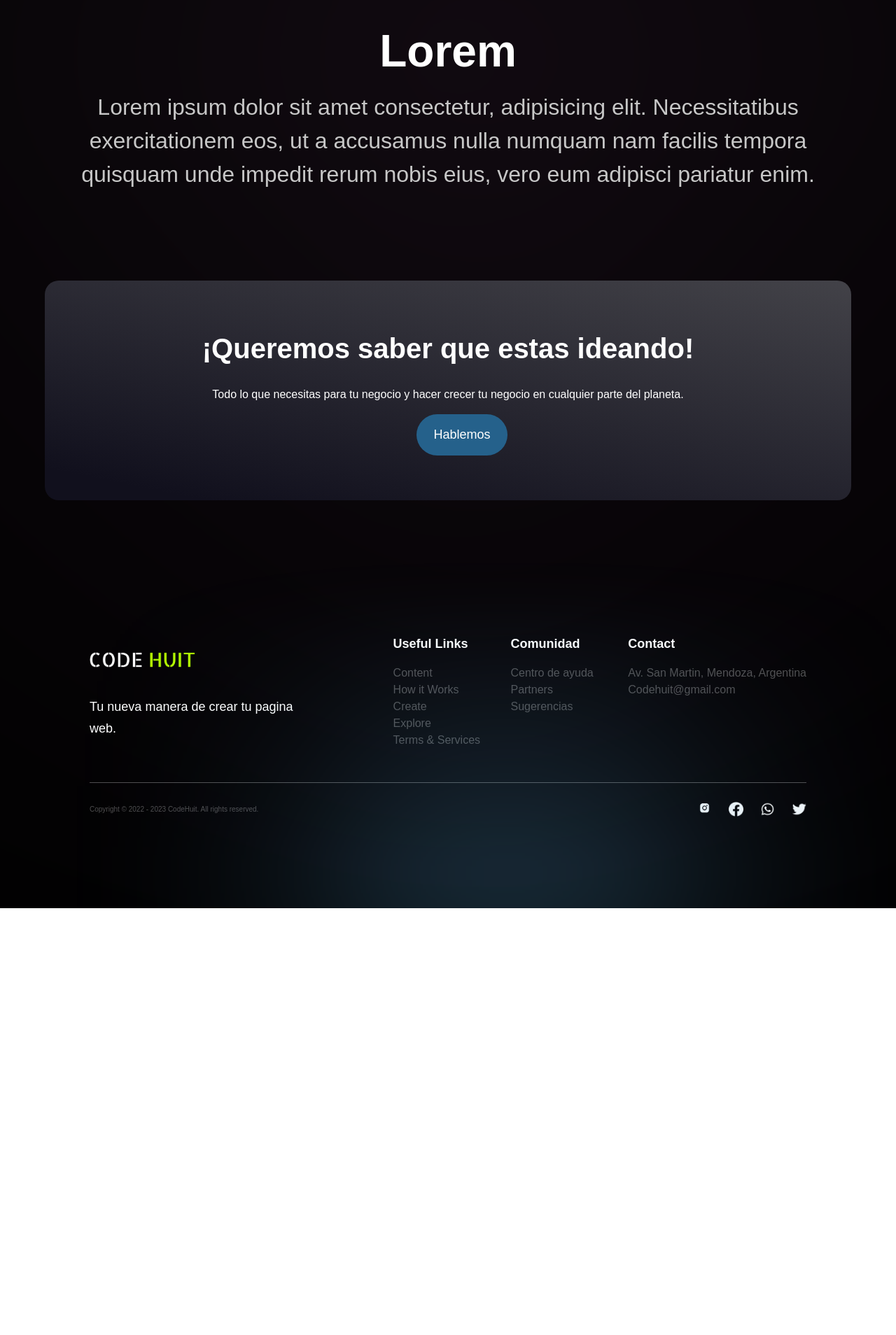
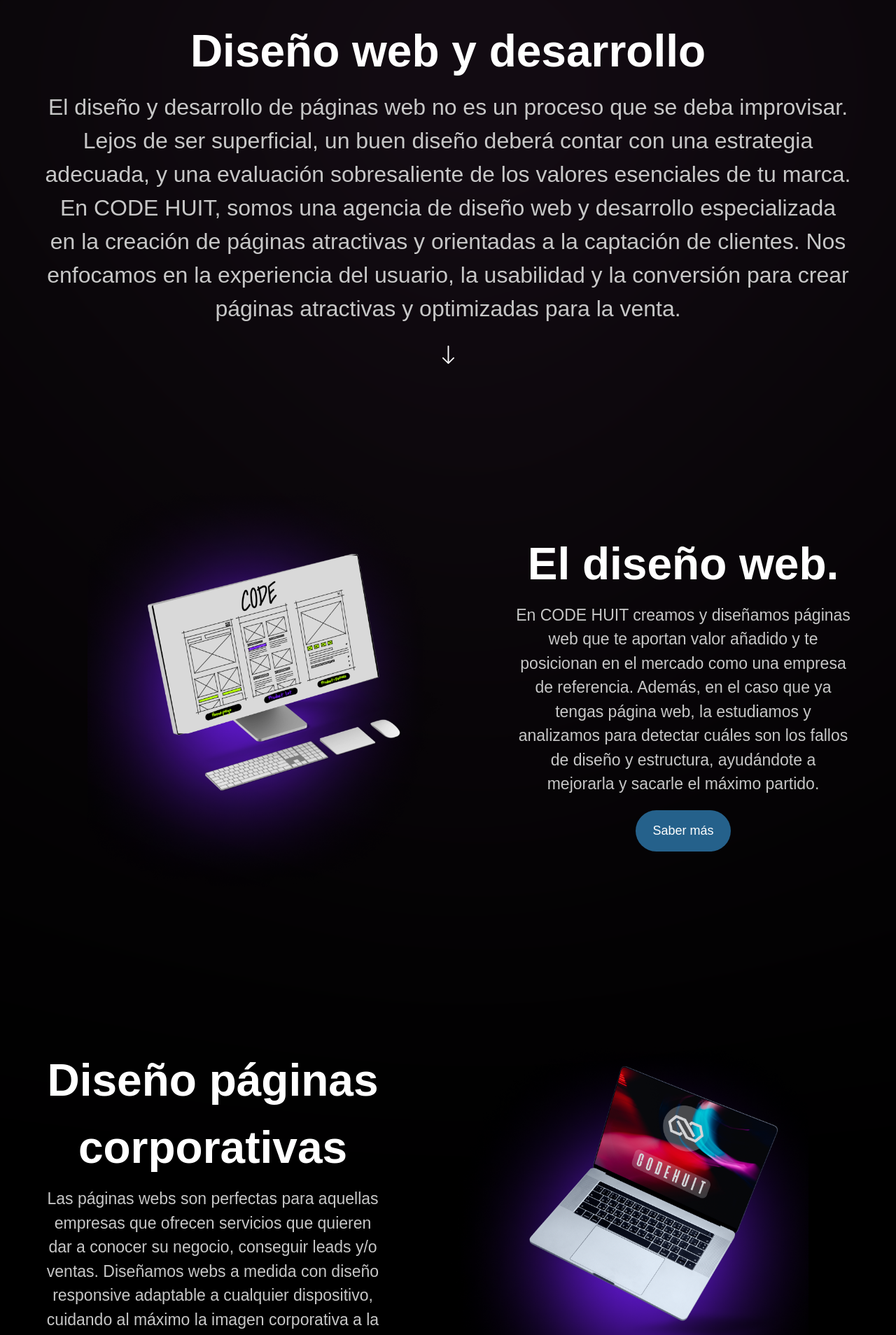
Before and after one commit to nathzw/CodeHuit1, a Next.js app: page /landing/Desarrollo in a window 1280 px wide. Shown: the part 860-2768 px from the top of the page at 70% size. Before the commit the page ends 2158 px from the top, so only its background shows below. Built offline with nearby package versions, Linux system fonts and the light colour scheme.

Commit message:
desarrollo

```diff
--- /dev/null
+++ b/components/Button2.jsx
@@ -0,0 +1,13 @@
+import react from "react";
+import styles from "../styles";
+
+const Button2 = ({styles}) => (
+    <button
+    type="button"
+    className={`cursor-pointer hover:text-[#b4ff00] h-fit py-4 px-6 font-normal font-medium text-[18px] text-white bg-[#25618b] rounded-[32px] gap-[12px] outline-none ${styles}`}
+    ><a href="/contact">Saber más</a>
+
+    </button>
+)
+
+export default Button2;
--- a/pages/landing/Desarrollo.js
+++ b/pages/landing/Desarrollo.js
@@ -4,6 +4,9 @@
 import HeroD from "../../sections/HeroD";
 import { CTA } from "../../sections";
 import AbautD from "../../sections/AbautD";
+import GetStarteD from "../../sections/GetStartD";
+import WhatsNewD from "../../sections/WhatsNewD";
+import GetStarteD1 from "../../sections/GetStartD1";
 const desarrollo = () => {
   return (
     <div className="overflow-hidden bg-black ">
@@ -13,8 +16,13 @@
         <AbautD />
       </div>
       <div className="relative">
+      <GetStarteD />
+      <WhatsNewD />
+      <GetStarteD1 />
+      </div>
+      <div className="relative">
+
         <CTA />
-
       </div>
       <Footer />
     </div>
--- a/sections/AbautD.jsx
+++ b/sections/AbautD.jsx
@@ -11,15 +11,27 @@
     <div
       className={`${styles.innerWidth} mx-auto ${styles.flexCenter} flex-col`}
     >
-      <TitleText title={<>Lorem</>}/>
+      <TitleText title={<>Diseño web y desarrollo</>} />
       <motion.p
         variants={fadeIn("up", "tween", 0.2, 1)}
         className="mt-[8px] font-normal sm:text-[32px] text-[20px] text-center text-secondary-white"
       >
-        Lorem ipsum dolor sit amet consectetur, adipisicing elit. Necessitatibus
-        exercitationem eos, ut a accusamus nulla numquam nam facilis tempora
-        quisquam unde impedit rerum nobis eius, vero eum adipisci pariatur enim.
+        El diseño y desarrollo de páginas web no es un proceso que se deba
+        improvisar. Lejos de ser superficial, un buen diseño deberá contar con
+        una estrategia adecuada, y una evaluación sobresaliente de los valores
+        esenciales de tu marca. En CODE HUIT, somos una agencia de diseño web y
+        desarrollo especializada en la creación de páginas atractivas y
+        orientadas a la captación de clientes. Nos enfocamos en la experiencia
+        del usuario, la usabilidad y la conversión para crear páginas atractivas
+        y optimizadas para la venta.
       </motion.p>
+      <motion.img
+      variants={fadeIn("up", "tween", 0.3, 1)}
+      src="../arrow-down.svg"
+      alt="flecha"
+      className="w-[18px] h-[28px] object-contain mt-[28px]"
+      >
+      </motion.img>
     </div>
   </section>
 );
--- /dev/null
+++ b/sections/GetStartD.jsx
@@ -0,0 +1,52 @@
+"use client";
+import react from "react";
+import styles from "../styles";
+import { motion } from "framer-motion";
+import { TitleText } from "../components";
+import { fadeIn } from "../utils/motion";
+import Button2 from "../components/Button2";
+import straggerContainer from  "../utils/motion"
+const GetStarteD = () => (
+  <section className={`${styles.paddings} relative z-10`}>
+    <motion.div
+    variants={straggerContainer}
+    initial="hidden"
+    whileInView="show"
+    viewport={{once: 'false', amount:0.25}}
+      className={`${styles.innerWidth} mx-auto flex lg:flex-row flex-col gap-8`}
+    >
+      <div className={`flex-1 ${styles.flexCenter}`}>
+        <img
+          src="../compuDesa1.png"
+          alt="desarrollo1"
+          className="w-[90%] h-[90%] object-contain"
+        />
+      </div>
+      <div className="flex-[0.75] flex justify-center text-center flex-col">
+        <TitleText
+
+          title={
+            <>
+              El diseño web.
+            </>
+          }
+        ></TitleText>
+        <motion.p
+          className="mt-[8px] font-normal text-[28px] text-center sm:text-[23px] text-secondary-white"
+          variants={fadeIn("up", "tween", 0.2, 1)}
+        >
+          En CODE HUIT creamos y diseñamos páginas web que te aportan valor
+          añadido y te posicionan en el mercado como una empresa de referencia.
+          Además, en el caso que ya tengas página web, la estudiamos y
+          analizamos para detectar cuáles son los fallos de diseño y estructura,
+          ayudándote a mejorarla y sacarle el máximo partido.
+        </motion.p>
+        <div className={`${styles.flexCenter} mt-[20px]`}>
+          <Button2 />
+        </div>
+      </div>
+    </motion.div>
+  </section>
+);
+
+export default GetStarteD;
--- /dev/null
+++ b/sections/GetStartD1.jsx
@@ -0,0 +1,52 @@
+"use client";
+import react from "react";
+import styles from "../styles";
+import { motion } from "framer-motion";
+import { TitleText } from "../components";
+import { fadeIn } from "../utils/motion";
+import Button2 from "../components/Button2";
+import straggerContainer from  "../utils/motion"
+
+const GetStarteD1 = () => (
+    <section className={`${styles.paddings} relative z-10`}>
+    <motion.div
+    variants={straggerContainer}
+    initial="hidden"
+    whileInView="show"
+    viewport={{once: 'false', amount:0.25}}
+      className={`${styles.innerWidth} mx-auto flex lg:flex-row flex-col gap-8`}
+    >
+      <div className={`flex-1 ${styles.flexCenter}`}>
+        <img
+          src="../compuDesa1.png"
+          alt="desarrollo1"
+          className="w-[90%] h-[90%] object-contain"
+        />
+      </div>
+      <div className="flex-[0.75] flex justify-center text-center flex-col">
+        <TitleText
+
+          title={
+            <>
+              El diseño web.
+            </>
+          }
+        ></TitleText>
+        <motion.p
+          className="mt-[8px] font-normal text-[28px] text-center sm:text-[23px] text-secondary-white"
+          variants={fadeIn("up", "tween", 0.2, 1)}
+        >
+          En CODE HUIT creamos y diseñamos páginas web que te aportan valor
+          añadido y te posicionan en el mercado como una empresa de referencia.
+          Además, en el caso que ya tengas página web, la estudiamos y
+          analizamos para detectar cuáles son los fallos de diseño y estructura,
+          ayudándote a mejorarla y sacarle el máximo partido.
+        </motion.p>
+        <div className={`${styles.flexCenter} mt-[20px]`}>
+          <Button2 />
+        </div>
+      </div>
+    </motion.div>
+  </section>
+)
+export default GetStarteD1;
--- /dev/null
+++ b/sections/WhatsNewD.jsx
@@ -0,0 +1,50 @@
+"use client";
+import React from "react";
+import styles from "../styles";
+import { motion } from "framer-motion";
+import straggerContainer, { fadeIn } from "../utils/motion";
+import { TitleText } from "../components";
+import { planetVariants } from "../utils/motion";
+import Button2 from "../components/Button2";
+const WhatsNewD = () => (
+  <section className={`${styles.paddings} relative z-10`}>
+    <motion.div
+      variants={straggerContainer}
+      initial="hidden"
+      whileInView="show"
+      viewport={{ once: "false", amount: 0.25 }}
+      className={`${styles.innerWidth} mx-auto flex lg:flex-row flex-col gap-8`}
+    >
+      <motion.div
+        variants={fadeIn("left", "tween", 0.2)}
+        className="flex-[0.75] flex justify-center text-center flex-col"
+      >
+        <TitleText title={<>Diseño páginas corporativas</>}></TitleText>
+        <motion.p
+          variants={fadeIn("up", "tween", 0.2, 1)}
+          className="mt-[8px] font-normal text-[28px] text-center sm:text-[23px] text-secondary-white"
+        >
+          Las páginas webs son perfectas para aquellas empresas que ofrecen
+          servicios que quieren dar a conocer su negocio, conseguir leads y/o
+          ventas. Diseñamos webs a medida con diseño responsive adaptable a
+          cualquier dispositivo, cuidando al máximo la imagen corporativa a la
+          vez que te ayudamos a generar tráfico y nos preocupamos por ofrecer la
+          mejor experiencia de usuario
+        </motion.p>
+        <div className={`${styles.flexCenter} mt-[20px]`}>
+          <Button2 />
+        </div>
+      </motion.div>
+      <motion.div
+      variants={planetVariants("right")}
+      className={`flex-1 ${styles.flexCenter} `}
+      >
+        <img src="../compuDesa2.png" alt="mj" className="w-[90%] h-[90%] object-contain" />
+
+      </motion.div>
+
+    </motion.div>
+  </section>
+);
+
+export default WhatsNewD;
```
Also changed, not shown: public/compuDesa1.png (added), public/compuDesa2.png (added).
